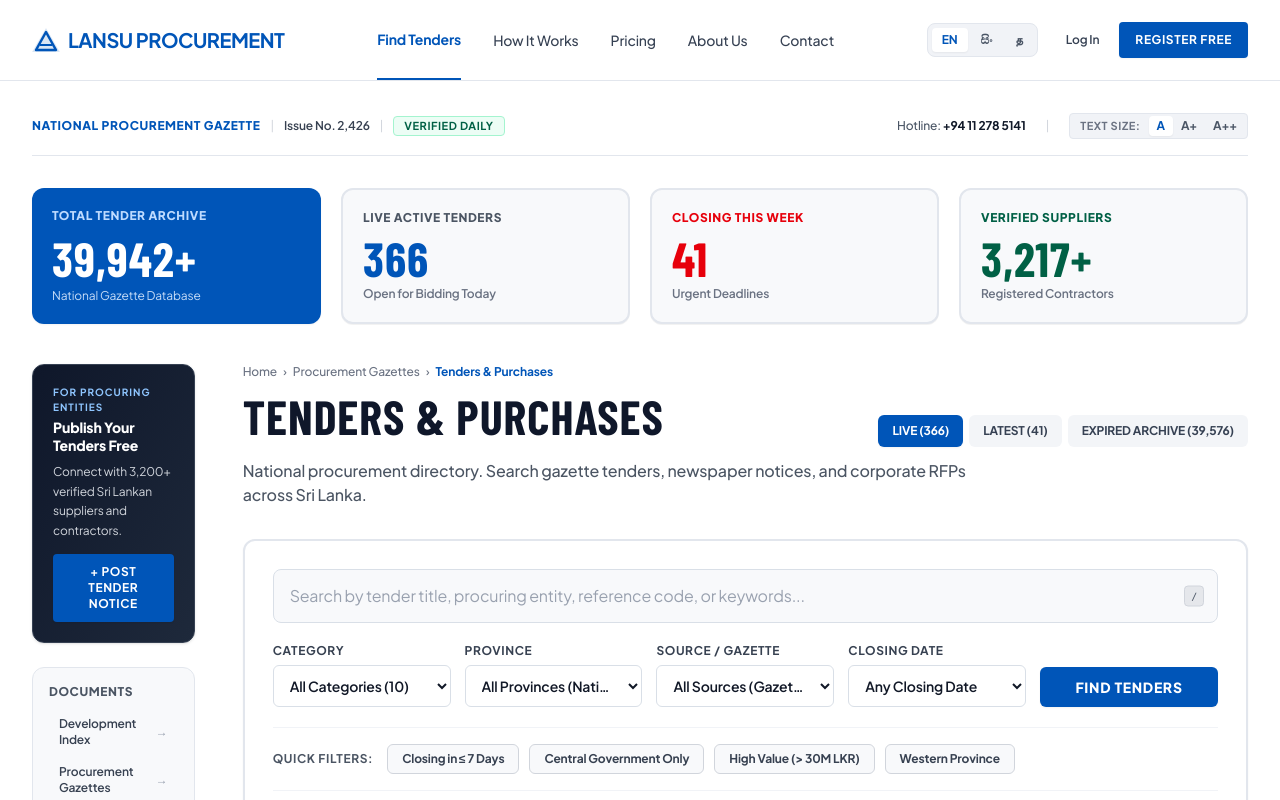
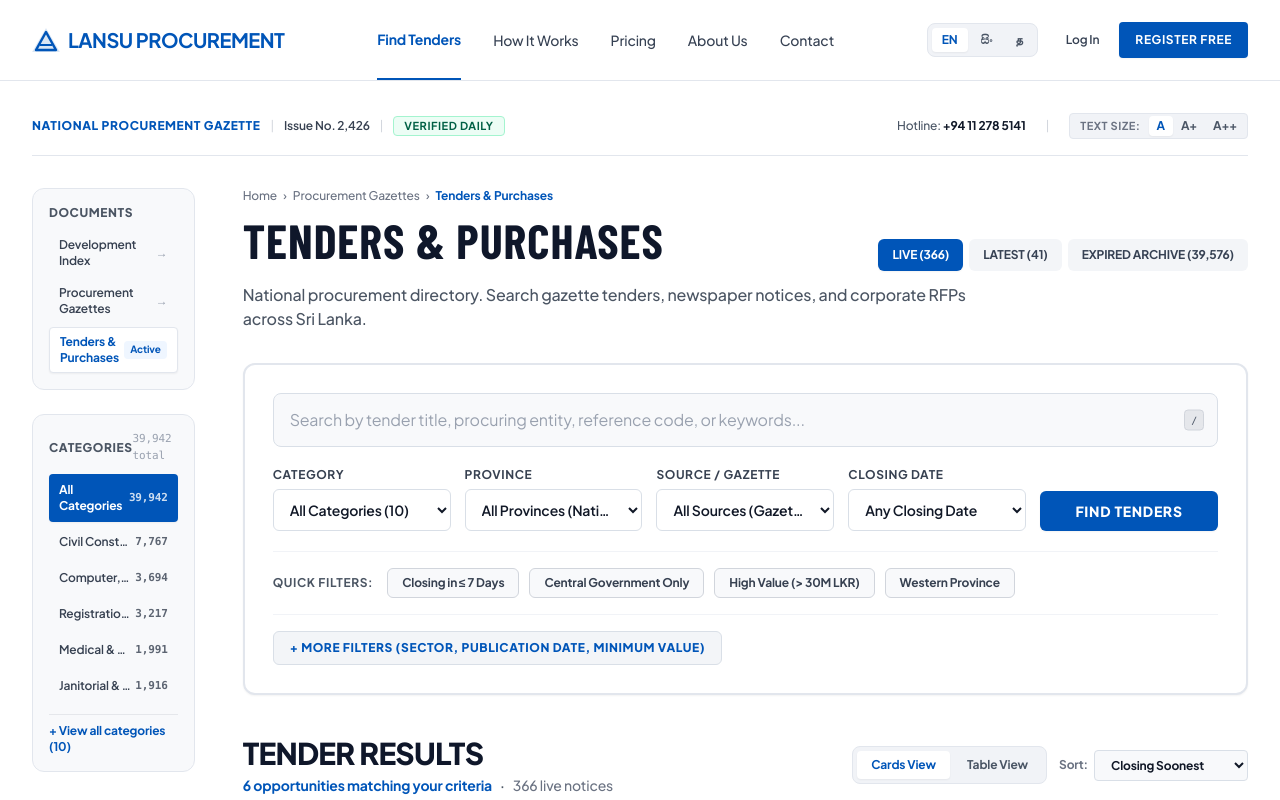
Before and after one commit to WAH-ISHAN/tender, a Next.js app in the folder web/: page / in a window 1280 px wide. Shown: the top 800 px of the page. Built offline with nearby package versions, Linux system fonts and the light colour scheme; a web font is replaced by a local one.

Commit message:
refactor(ui): remove 4-box statistics ribbon panel to restore clean layout

```diff
--- a/web/src/app/(public)/page.tsx
+++ b/web/src/app/(public)/page.tsx
@@ -396,7 +396,7 @@
       textZoom === "large" ? "text-[110%]" : textZoom === "xl" ? "text-[120%]" : "text-[100%]"
     }`}>
 
-      {/* 1. TOP INSTITUTIONAL STATUS STRIP (With Generous Margins) */}
+      {/* 1. TOP INSTITUTIONAL STATUS STRIP */}
       <header className="flex flex-wrap items-center justify-between text-xs pb-4 mb-8 border-b border-[#E2E6ED] gap-4">
         <div className="flex items-center gap-2.5 text-[#374151]">
           <span className="text-[#0055B8] font-extrabold uppercase tracking-wider">NATIONAL PROCUREMENT GAZETTE</span>
@@ -455,57 +455,11 @@
         </div>
       </header>
 
-      {/* 2. HIGH-IMPACT SRI LANKA PROCUREMENT STATS RIBBON */}
-      <section className="grid grid-cols-2 sm:grid-cols-4 gap-4 lg:gap-5 mb-10">
-        <div className="bg-[#0055B8] text-white p-5 rounded-xl shadow-xs flex flex-col justify-between">
-          <span className="text-xs uppercase tracking-wider text-blue-200 font-extrabold">Total Tender Archive</span>
-          <span className="font-display text-3xl sm:text-4xl lg:text-5xl font-black mt-2 mb-1">39,942+</span>
-          <span className="text-xs text-blue-100 opacity-90">National Gazette Database</span>
-        </div>
-
-        <div className="bg-[#F8F9FB] border-2 border-[#E2E6ED] p-5 rounded-xl shadow-2xs flex flex-col justify-between">
-          <span className="text-xs uppercase tracking-wider text-[#4B5563] font-extrabold">Live Active Tenders</span>
-          <span className="font-display text-3xl sm:text-4xl lg:text-5xl font-black text-[#0055B8] mt-2 mb-1">366</span>
-          <span className="text-xs text-gray-500 font-semibold">Open for Bidding Today</span>
-        </div>
-
-        <div className="bg-[#F8F9FB] border-2 border-[#E2E6ED] p-5 rounded-xl shadow-2xs flex flex-col justify-between">
-          <span className="text-xs uppercase tracking-wider text-red-600 font-extrabold">Closing This Week</span>
-          <span className="font-display text-3xl sm:text-4xl lg:text-5xl font-black text-red-600 mt-2 mb-1">41</span>
-          <span className="text-xs text-gray-500 font-semibold">Urgent Deadlines</span>
-        </div>
-
-        <div className="bg-[#F8F9FB] border-2 border-[#E2E6ED] p-5 rounded-xl shadow-2xs flex flex-col justify-between">
-          <span className="text-xs uppercase tracking-wider text-emerald-800 font-extrabold">Verified Suppliers</span>
-          <span className="font-display text-3xl sm:text-4xl lg:text-5xl font-black text-emerald-800 mt-2 mb-1">3,217+</span>
-          <span className="text-xs text-gray-500 font-semibold">Registered Contractors</span>
-        </div>
-      </section>
-
-      {/* 3. MAIN 2-COLUMN STRUCTURAL LAYOUT */}
+      {/* 2. MAIN 2-COLUMN STRUCTURAL LAYOUT */}
       <div className="grid grid-cols-1 lg:grid-cols-12 gap-8 lg:gap-12 items-start">
 
-        {/* LEFT COLUMN: NAVIGATION + BUYER CTA */}
+        {/* LEFT COLUMN: NAVIGATION */}
         <aside className="lg:col-span-3 xl:col-span-2 hidden lg:flex flex-col gap-6 sticky top-28">
-
-          {/* Buyer CTA Banner */}
-          <div className="bg-linear-to-br from-[#0F172A] to-[#1E293B] text-white p-4 sm:p-5 rounded-xl shadow-sm border border-gray-700">
-            <span className="text-[10px] uppercase font-bold tracking-widest text-blue-300 block mb-1">
-              FOR PROCURING ENTITIES
-            </span>
-            <h4 className="text-sm font-black leading-tight mb-2">
-              Publish Your Tenders Free
-            </h4>
-            <p className="text-xs text-gray-300 mb-3.5 leading-relaxed">
-              Connect with 3,200+ verified Sri Lankan suppliers and contractors.
-            </p>
-            <Link
-              href="/contact-us"
-              className="block text-center bg-[#0055B8] hover:bg-[#004394] text-white font-bold text-xs py-2.5 px-3 rounded uppercase tracking-wider transition-colors shadow-xs"
-            >
-              + Post Tender Notice
-            </Link>
-          </div>
 
           {/* Section A: Document Hierarchy */}
           <div className="bg-[#F8F9FB] border border-[#E2E6ED] p-4 rounded-xl">
@@ -652,7 +606,7 @@
             </p>
           </section>
 
-          {/* 4. WORKSPACE SEARCH PANEL */}
+          {/* 3. WORKSPACE SEARCH PANEL */}
           <section className="bg-white border-2 border-[#E2E6ED] rounded-xl p-6 lg:p-7 mb-10 shadow-xs">
 
             {/* Primary Search Bar */}
@@ -915,7 +869,7 @@
 
           </section>
 
-          {/* 5. RESULTS HEADER & CONTROLS */}
+          {/* 4. RESULTS HEADER & CONTROLS */}
           <section className="mb-8">
 
             <div className="flex flex-wrap items-center justify-between gap-4 pb-4 border-b border-[#E2E6ED]">
@@ -1024,7 +978,7 @@
 
           </section>
 
-          {/* 6. RESULTS DISPLAY: CARDS VIEW OR DENSE TABLE VIEW */}
+          {/* 5. RESULTS DISPLAY: CARDS VIEW OR DENSE TABLE VIEW */}
           {viewMode === "cards" ? (
             /* CARDS VIEW */
             <section className="grid grid-cols-1 md:grid-cols-2 xl:grid-cols-3 gap-6 lg:gap-7 mb-16">
@@ -1250,7 +1204,7 @@
             </div>
           )}
 
-          {/* 7. CLEAN EUROPEAN NUMERIC PAGINATION */}
+          {/* 6. CLEAN EUROPEAN NUMERIC PAGINATION */}
           {filteredTenders.length > 0 && (
             <footer className="flex items-center justify-between pt-8 border-t-2 border-[#E2E6ED] text-sm font-bold text-gray-700">
               <div className="text-gray-500 font-medium">
@@ -1273,7 +1227,7 @@
         </main>
       </div>
 
-      {/* 8. QUICK VIEW SLIDE-OVER DRAWER */}
+      {/* 7. QUICK VIEW SLIDE-OVER DRAWER */}
       {quickViewTender && (
         <div
           className="fixed inset-0 z-50 bg-black/50 backdrop-blur-xs flex justify-end animate-fadeIn"
```
